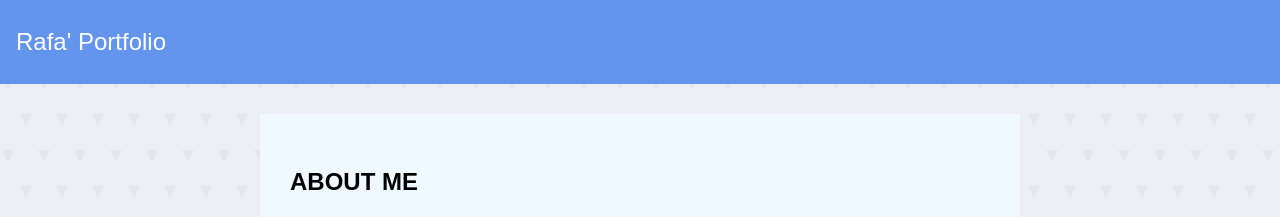
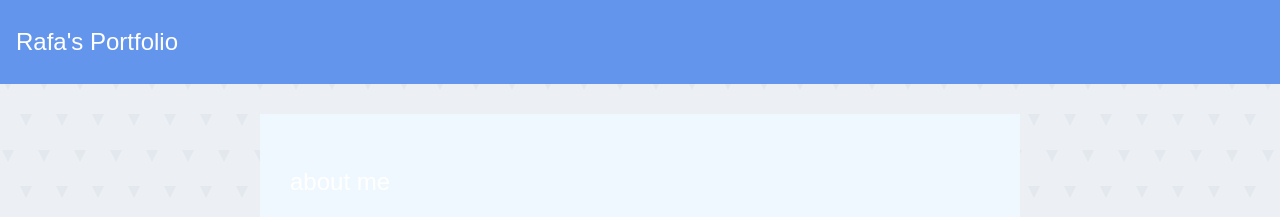
Before and after one commit to rafarios/rafaportfolio, a plain HTML site: page index.html in a window 1280 px wide. Shown: the top 217 px of the page. Drawn offline with Linux system fonts and the light colour scheme; grey boxes are pictures that could not be loaded.

Commit message:
Changes on titles

```diff
--- a/index.html
+++ b/index.html
@@ -6,10 +6,10 @@
     <link rel="stylesheet" href="style.css" />
   </head>
   <body>
-    <nav><h1>Rafa' Portfolio</h1></nav>
+    <nav><h1>Rafa's Portfolio</h1></nav>
     <div class="card">
       <h2>about me</h2>
-      <img id="float" src="https://i.imgur.com/X7nm0R5.png" width="200px"/>
+      <img id="float" src="https://i.imgur.com/X7nm0R5.png" width="200px" />
       <p>
         Lorem ipsum dolor sit, amet consectetur adipisicing elit. Reiciendis,
         nobis quos fuga magnam corporis commodi quas eveniet quo in quisquam,
@@ -51,9 +51,9 @@
         molestias.
       </p>
       <div class="photos">
-        <img src="https://i.imgur.com/4Qz4mxJ.png" width="200px"/>
-        <img src="https://i.imgur.com/t0oWKrW.png" width="200px"/>
-        <img src="https://i.imgur.com/4Qz4mxJ.png" width="200px"/>
+        <img src="https://i.imgur.com/4Qz4mxJ.png" width="200px" />
+        <img src="https://i.imgur.com/t0oWKrW.png" width="200px" />
+        <img src="https://i.imgur.com/4Qz4mxJ.png" width="200px" />
       </div>
     </div>
   </body>
--- a/style.css
+++ b/style.css
@@ -24,7 +24,8 @@ h1 {
 }
 
 .card h2 {
-  text-transform: uppercase;
+  color: white;
+  font-weight: 200;
 }
 
 #float {
```
Also changed, not shown: 1 other file.
